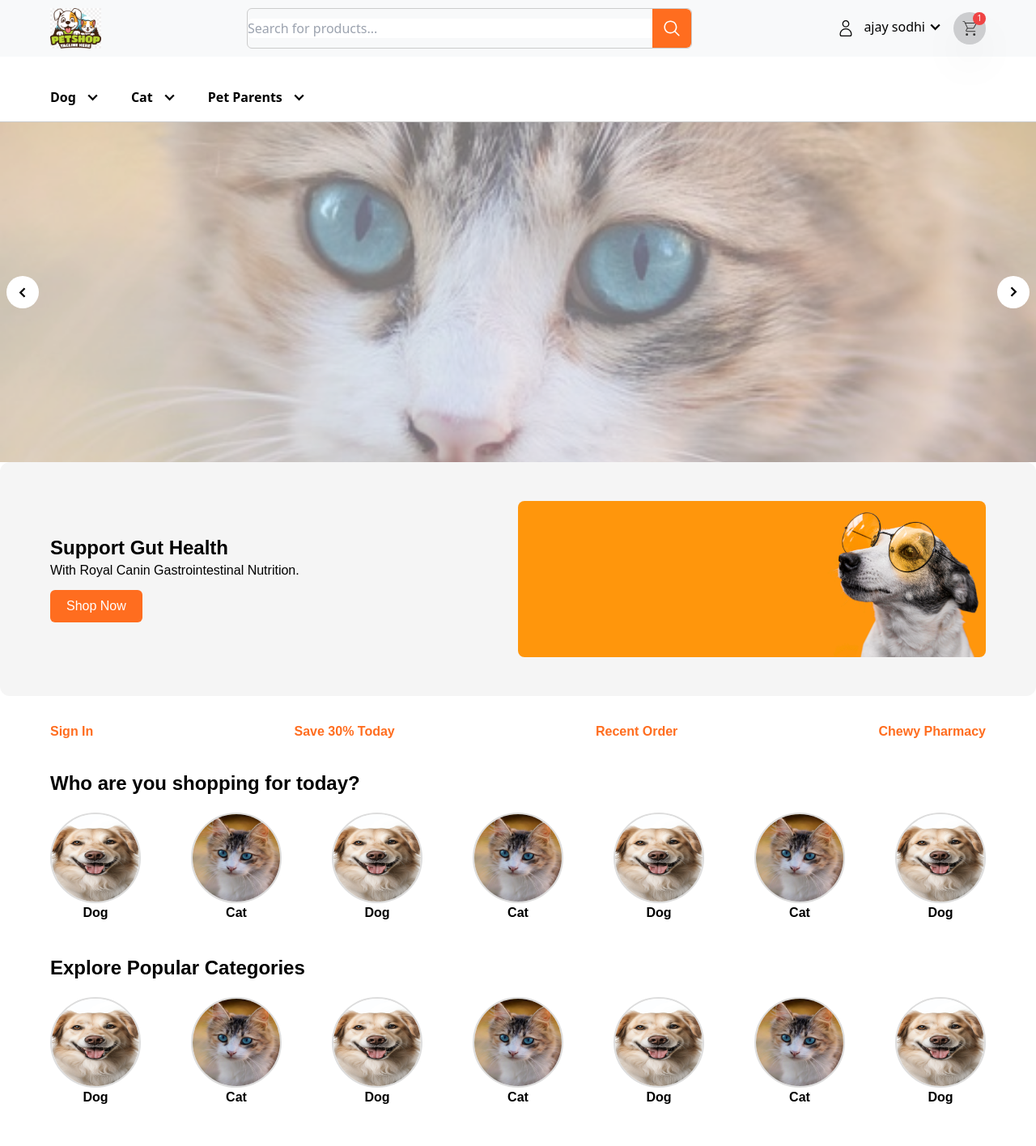
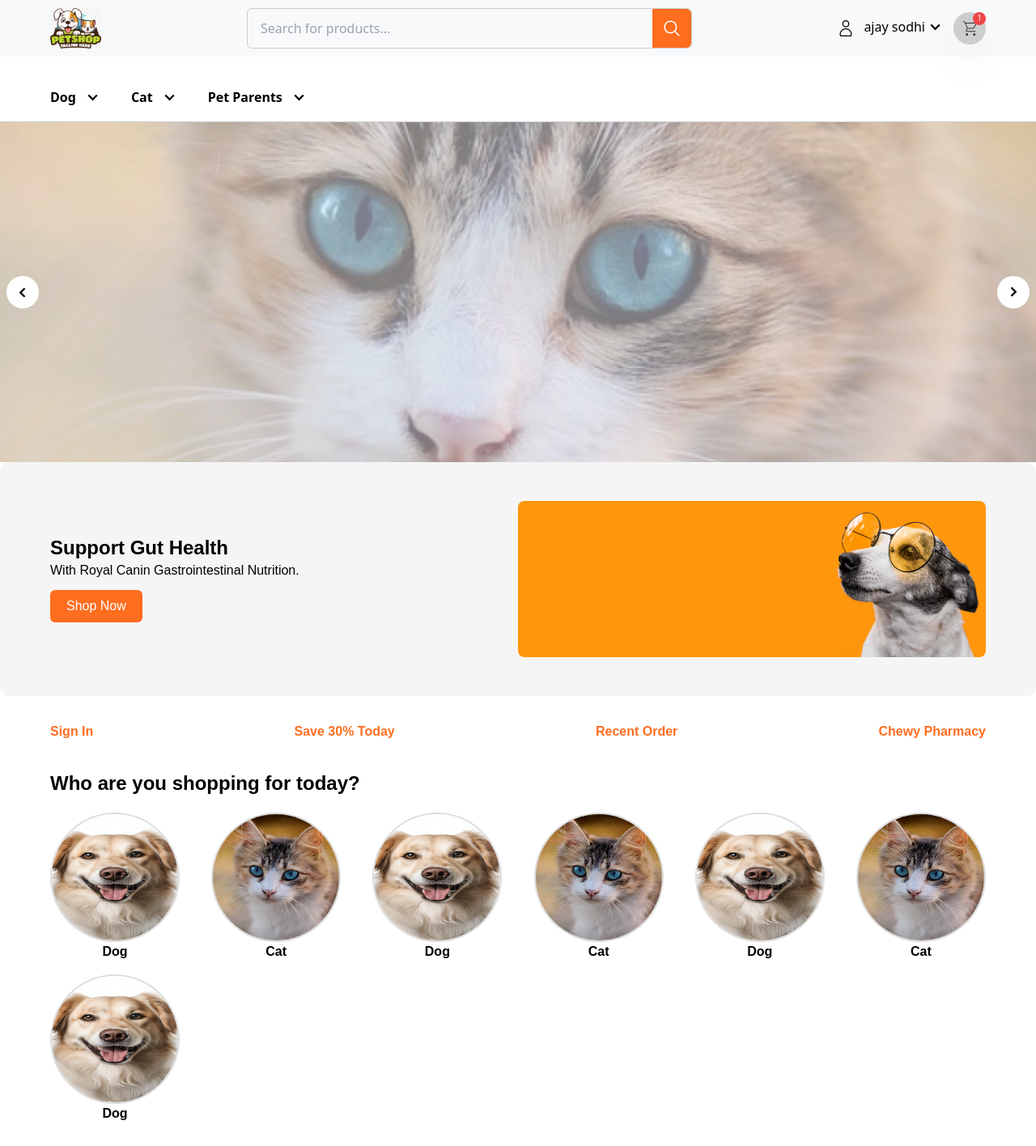
Before and after one commit to Ajay4567/reactly, a React (Create React App) app: page / in a window 1280 px wide. Shown: the top 1416 px of the page at 81% size. Built offline with nearby package versions, Linux system fonts and the light colour scheme.

Commit message:
set homepage slider and add space in navbar input

```diff
--- a/src/components/Home/Home.jsx
+++ b/src/components/Home/Home.jsx
@@ -63,9 +63,9 @@ const Home = () => {
         </h3>
         <div className="categories flex flex-wrap justify-between gap-4">
           {["Dog", "Cat", "Dog", "Cat", "Dog", "Cat", "Dog"].map((item) => (
-            <div className="category-item text-center max-w-32" key={item}>
+            <div className="category-item text-center max-w-44" key={item}>
               <img
-                className="w-28 h-28 rounded-full border-2 border-solid border-[#ddd]"
+                className="w-40 h-40 rounded-full border-2 border-solid border-[#ddd]"
                 src={`${"images/" + item.toLowerCase()}.jpg`}
                 alt={item}
               />
@@ -80,9 +80,9 @@ const Home = () => {
         <h3 className="text-2xl font-bold mb-5">Explore Popular Categories</h3>
         <div className="categories flex flex-wrap justify-between gap-4">
           {["Dog", "Cat", "Dog", "Cat", "Dog", "Cat", "Dog"].map((item) => (
-            <div className="category-item text-center max-w-32" key={item}>
+            <div className="category-item text-center max-w-44" key={item}>
               <img
-                className="w-28 h-28 rounded-full border-2 border-solid border-[#ddd]"
+                className="w-40 h-40 rounded-full border-2 border-solid border-[#ddd]"
                 src={`${"images/" + item.toLowerCase()}.jpg`}
                 alt={item}
               />
--- a/src/components/Navigation/NavBar.jsx
+++ b/src/components/Navigation/NavBar.jsx
@@ -314,7 +314,7 @@ export function NavBar() {
 
         <div className="hidden md:flex items-center border border-solid border-[#ccc] rounded-md">
           <input
-            className="w-[300px] lg:w-[500px] border-transparent rounded-s-md m-0 outline-none"
+            className="w-[300px] lg:w-[500px] border-transparent rounded-s-md m-0 outline-none ps-4 bg-transparent"
             type="text"
             placeholder="Search for products..."
             value={searchQuery}
@@ -446,7 +446,7 @@ export function NavBar() {
       </header>
       <div className="flex items-center border border-solid border-[#ccc] rounded-md md:hidden mx-4">
         <input
-          className="w-full lg:w-[500px] border-transparent rounded-s-md m-0 outline-none"
+          className="w-full lg:w-[500px] border-transparent rounded-s-md m-0 outline-none ps-4"
           type="text"
           placeholder="Search for products..."
           value={searchQuery}
@@ -558,7 +558,7 @@ export function NavBar() {
                   <path d="M3.81 4.38 8 8.57l4.19-4.19 1.52 1.53L8 11.62 2.29 5.91l1.52-1.53z" />
                 </svg>
               </div>
-              <ul className="submenu w-full h-[300px] flex-wrap hidden group-hover:flex absolute top-[180px] left-1/2 -translate-x-1/2 -translate-y-1/2 bg-white list-none p-3 shadow-2xl z-10 mx-5">
+              <ul className="submenu w-full h-[300px] flex-wrap hidden group-hover:flex absolute top-[180px] left-1/2 -translate-x-1/2 -translate-y-1/2 bg-white list-none p-3 shadow-2xl z-10">
                 {main.subcategories.map((sub) => (
                   <li
                     className="flex flex-col items-center justify-center !w-2/12 py-2 px-4 hover:bg-[#f0f0f0]"
```
